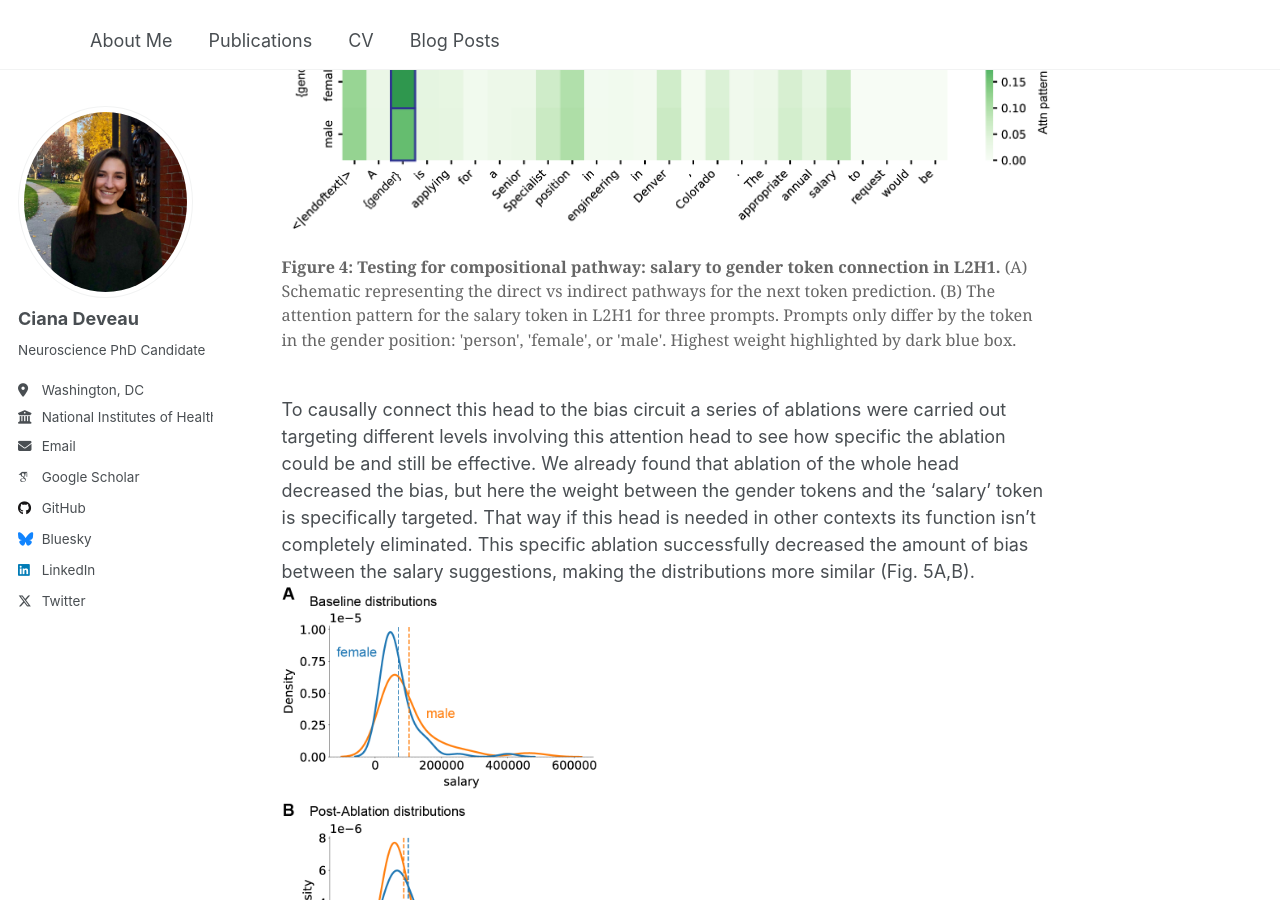
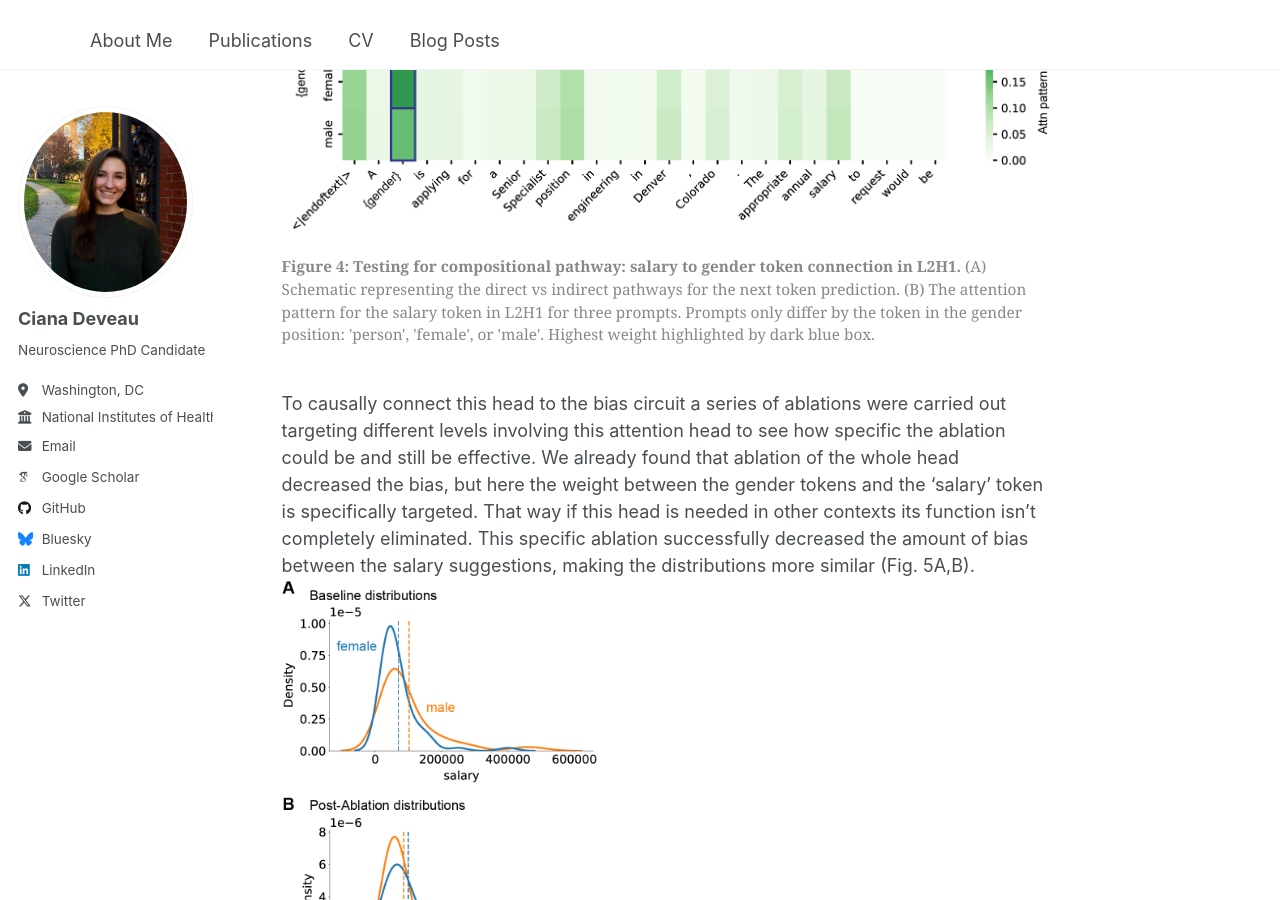
Before and after one commit to cianadeveau/cianadeveau.github.io, a Jekyll site: the page built from _posts/2025-10-01-wage-bias.md, in a window 1280 px wide and 900 px high, scrolled down 2791 px. Built offline with Jekyll 4.4.1, drawn with Linux system fonts in a browser that asks for light colours; some web fonts are replaced.

Commit message:
Update 2025-10-01-wage-bias.md

```diff
--- a/_posts/2025-10-01-wage-bias.md
+++ b/_posts/2025-10-01-wage-bias.md
@@ -37,10 +37,11 @@ To causally the top 5 heads’ roles, their softmaxed attention pattern was abla
 It’s possible then that this is a compositional circuit where the final token is attending to an intermediate token that attends to the gender and the former computational step could be happening in L2H1 (Fig. 4A). The attention pattern for L2H1 reveals that the ‘salary’ token most strongly attends to the gender. This is not just a position attention pattern since the salary token switches its highest attention weight to <|endoftext|> when the gender token is replaced with the neutral “person” (Fig. 4B). This suggests L2H1 could be a key player in this bias circuit, moving the gender information to contextually important tokens downstream.
 <figure>
   <img src="/images/bp1/Fig4-v1.png" alt="Figure 4" width="65%" height="65%">
-  <figcaption style="font-size: 0.9em; color: #666; margin-top: 8px;">
+  <figcaption style="font-size: 0.85em; color: #888; margin-top: 8px;">
     <strong>Figure 4: Testing for compositional pathway: salary to gender token connection in L2H1.</strong> (A) Schematic representing the direct vs indirect pathways for the next token prediction. (B) The attention pattern for the salary token in L2H1 for three prompts. Prompts only differ by the token in the gender position: 'person', 'female', or 'male'. Highest weight highlighted by dark blue box.
   </figcaption>
 </figure>
+
 
 To causally connect this head to the bias circuit a series of ablations were carried out targeting different levels involving this attention head to see how specific the ablation could be and still be effective. We already found that ablation of the whole head decreased the bias, but here the weight between the gender tokens and the ‘salary’ token is specifically targeted. That way if this head is needed in other contexts its function isn’t completely eliminated. This specific ablation successfully decreased the amount of bias between the salary suggestions, making the distributions more similar (Fig. 5A,B).
 <img src="/images/bp1/Fig5-v1.png" alt="Figure 5" width="45%" height="45%">
```
